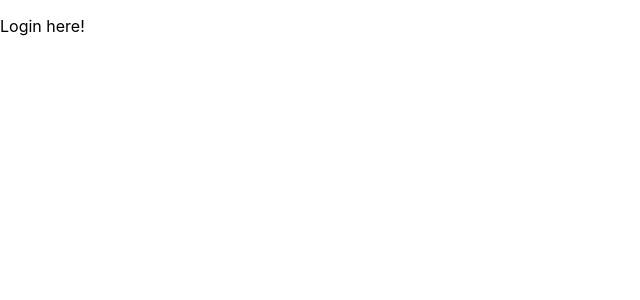
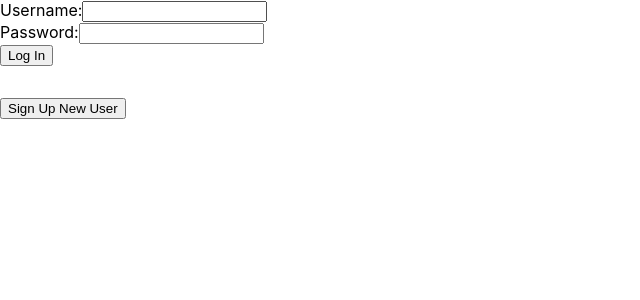
Before and after one commit to alexdriedger/swen90016, a React (Create React App) app: page / in a window 1280 px wide. Shown: the top 300 px of the page, without its empty margins (0-640 px from the left). Built offline with nearby package versions, Linux system fonts and the light colour scheme.

Commit message:
Login and create users

```diff
--- a/src/App.js
+++ b/src/App.js
@@ -5,23 +5,193 @@ class App extends React.Component {
   constructor(props) {
     super(props);
     this.state = {
-      screen: "Login"
+      screen: "Login",
+      users: [
+        {
+          username: "Admin",
+          password: "Secret",
+          name: "",
+          address: "",
+          contactNumber: ""
+        }
+      ],
+      currentUsername: "",
+      currentPassword: "",
+      loggedIn: false,
+      newUserName: "",
+      newUserAddress: "",
+      newUserContactNumber: "",
+      newUserEmail: "",
+      newUserPassword: ""
     };
   }
 
   render() {
     if (this.state.screen === "Login") {
-      return <div>{renderLoginScreen()}</div>;
+      return <div>{this.renderLoginScreen()}</div>;
+    } else if (this.state.screen === "createNewUser") {
+      return <div>{this.renderCreateNewUserScreen()}</div>;
     }
   }
-}
 
-function renderLoginScreen() {
-  return (
-    <div className="LoginScreen">
-      <p>Login here!</p>
-    </div>
-  );
+  renderLoginScreen = () => {
+    return (
+      <div className="LoginScreen">
+        <form
+          onSubmit={event => {
+            this.state.users.forEach(user => {
+              if (
+                this.state.currentUsername === user.username &&
+                this.state.currentPassword === user.password
+              ) {
+                this.setState({ loggedIn: true });
+                console.log("Loggin in successfully");
+              }
+            });
+            if (!this.state.loggedIn) {
+              console.log("Incorrect username/password");
+            }
+            event.preventDefault();
+          }}
+        >
+          <div>
+            <label>
+              Username:
+              <input
+                type="text"
+                value={this.state.currentUsername}
+                onChange={event =>
+                  this.setState({ currentUsername: event.target.value })
+                }
+              />
+            </label>
+          </div>
+          <div>
+            <label>
+              Password:
+              <input
+                type="text"
+                value={this.state.currentPassword}
+                onChange={event =>
+                  this.setState({ currentPassword: event.target.value })
+                }
+              />
+            </label>
+          </div>
+          <input type="submit" value="Log In" />
+        </form>
+        <div>
+          <button
+            style={{ marginTop: 32 }}
+            onClick={e => {
+              e.preventDefault();
+              this.setState({
+                screen: "createNewUser",
+                currentUsername: "",
+                currentPassword: ""
+              });
+            }}
+          >
+            Sign Up New User
+          </button>
+        </div>
+      </div>
+    );
+  };
+
+  renderCreateNewUserScreen = () => {
+    return (
+      <div>
+        <div>Creating a new user</div>
+        <form
+          onSubmit={event => {
+            event.preventDefault();
+            this.setState(prevState => ({
+              users: [
+                ...prevState.users,
+                {
+                  username: this.state.newUserEmail,
+                  password: this.state.newUserPassword,
+                  name: this.state.newUserName,
+                  address: this.state.newUserAddress,
+                  contactNumber: this.state.newUserContactNumber
+                }
+              ],
+              screen: "Login",
+              newUserName: "",
+              newUserAddress: "",
+              newUserContactNumber: "",
+              newUserEmail: "",
+              newUserPassword: ""
+            }));
+            console.log("Added new user");
+          }}
+        >
+          <div>
+            <label>
+              Name
+              <input
+                type="text"
+                value={this.state.newUserName}
+                onChange={event =>
+                  this.setState({ newUserName: event.target.value })
+                }
+              />
+            </label>
+          </div>
+          <div>
+            <label>
+              Home Address
+              <input
+                type="text"
+                value={this.state.newUserAddress}
+                onChange={event =>
+                  this.setState({ newUserAddress: event.target.value })
+                }
+              />
+            </label>
+          </div>
+          <div>
+            <label>
+              Contact Phone Number
+              <input
+                type="text"
+                value={this.state.newUserContactNumber}
+                onChange={event =>
+                  this.setState({ newUserContactNumber: event.target.value })
+                }
+              />
+            </label>
+          </div>
+          <div>
+            <label>
+              Email
+              <input
+                type="text"
+                value={this.state.newUserEmail}
+                onChange={event =>
+                  this.setState({ newUserEmail: event.target.value })
+                }
+              />
+            </label>
+          </div>
+          <div>
+            <label>
+              Password
+              <input
+                type="text"
+                value={this.state.newUserPassword}
+                onChange={event =>
+                  this.setState({ newUserPassword: event.target.value })
+                }
+              />
+            </label>
+          </div>
+          <input type="submit" value="Register" />
+        </form>
+      </div>
+    );
+  };
 }
 
 export default App;
```
